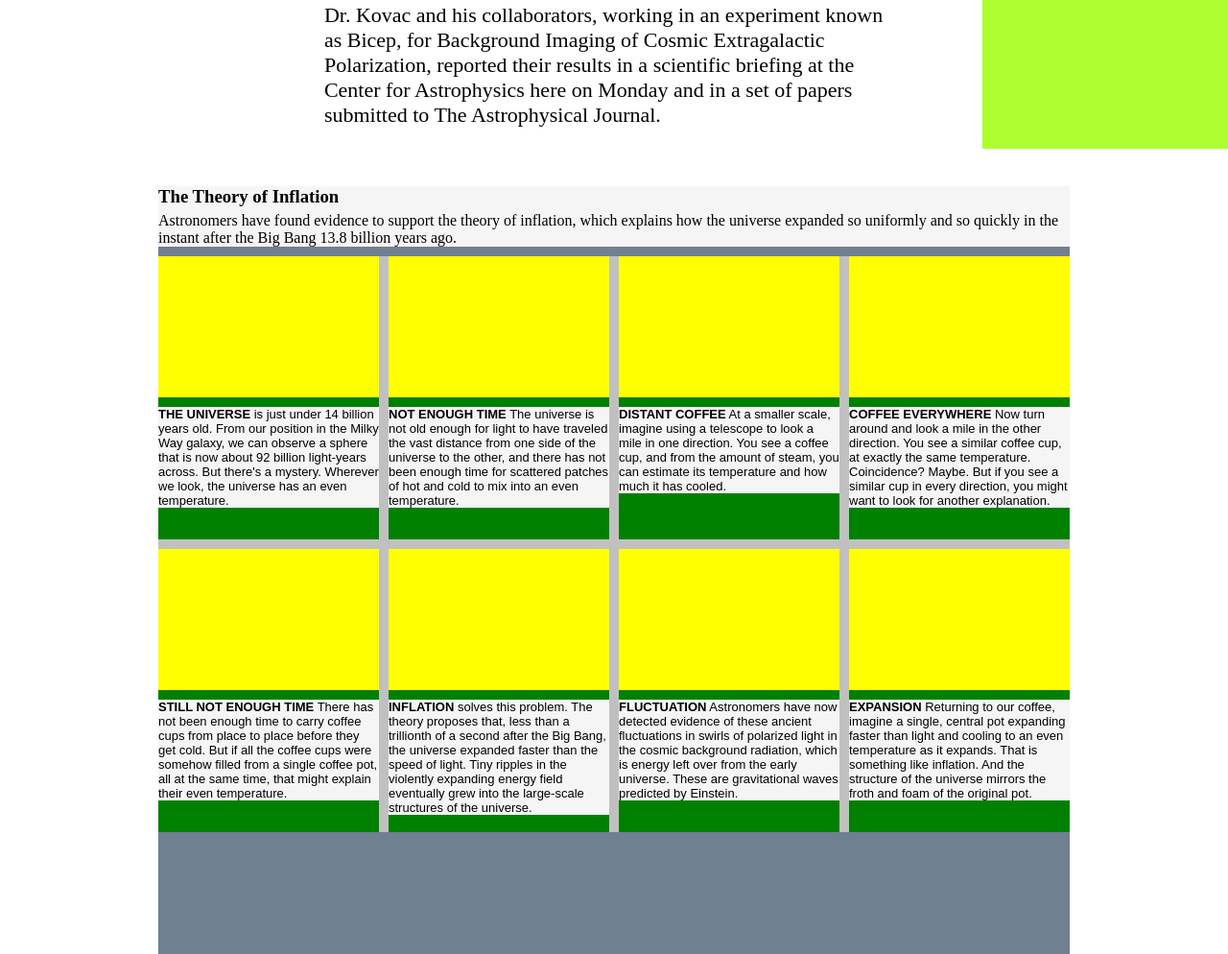
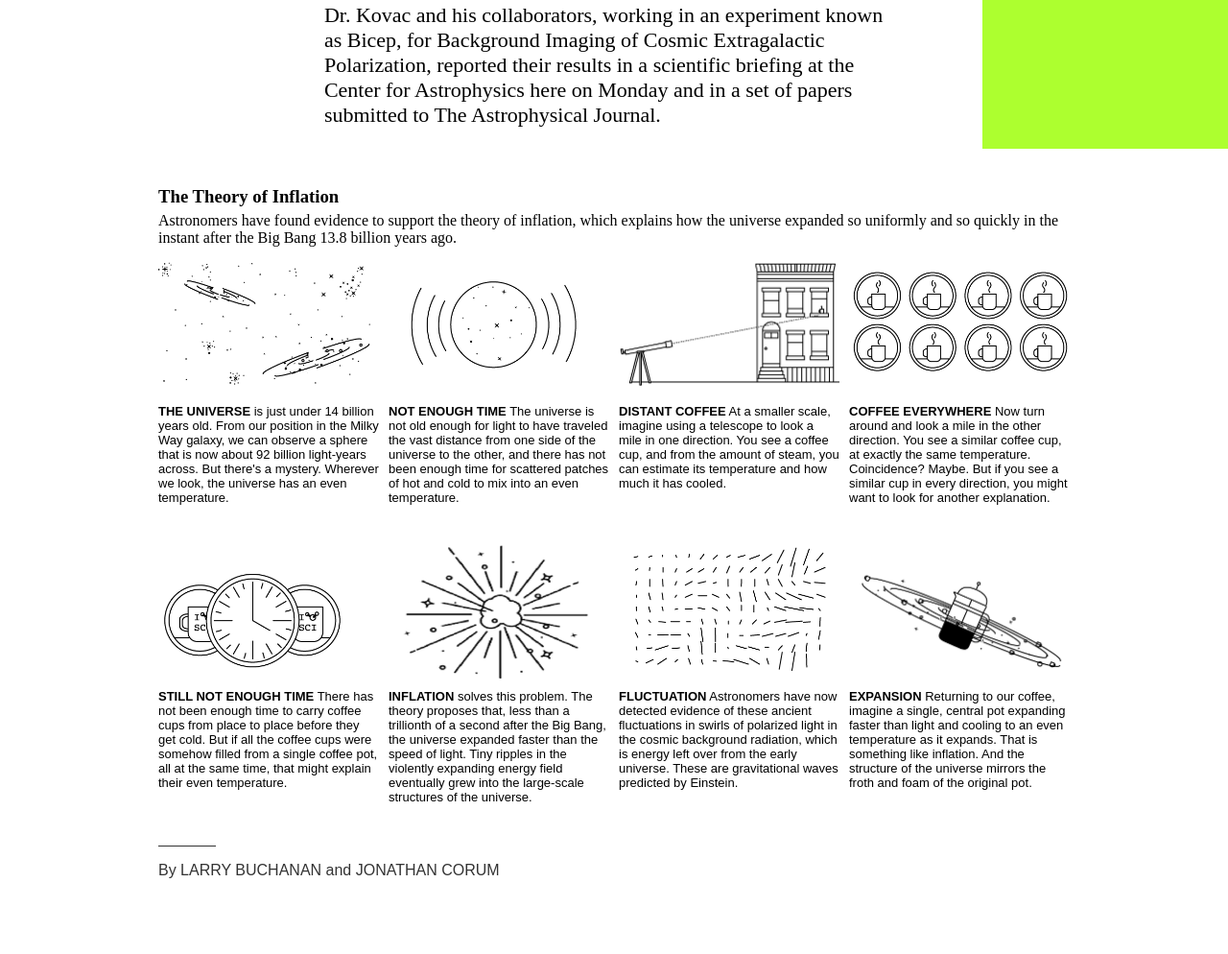
Before and after one commit to ioanniskousis/positioning, a plain HTML site: page index.html in a window 1280 px wide. Shown: the part 2850-3844 px from the top of the page at 96% size. After the commit the page ends 3781 px from the top, so only its background shows below. Drawn offline with Linux system fonts and the light colour scheme.

Commit message:
added article images for grid

```diff
--- a/index.html
+++ b/index.html
@@ -107,7 +107,9 @@
              </header>
              <div class="inflationGridBody">
                 <div class="inflationGridCell">
-                     <div class="inflationGridCellImage"></div>
+                     <div class="inflationGridCellImage">
+                         <img src="resources/articleImages/inflation-945-1.png" alt="inflation-945-1">
+                     </div>
                      <div class="inflationGridCellDesc">
                          <p>
                             <strong>THE UNIVERSE</strong>  is just under 14 billion years old. From our position in the Milky Way galaxy, we can observe a sphere that is now about 92 billion light-years across. But there's a mystery. Wherever we look, the universe has an even temperature.
@@ -115,7 +117,9 @@
                      </div>
                 </div>
                 <div class="inflationGridCell">
-                    <div class="inflationGridCellImage"></div>
+                    <div class="inflationGridCellImage">
+                        <img src="resources/articleImages/inflation-945-2.png" alt="inflation-945-2">
+                    </div>
                     <div class="inflationGridCellDesc">
                         <p>
                             <strong>NOT ENOUGH TIME</strong>  The universe is not old enough for light to have traveled the vast distance from one side of the universe to the other, and there has not been enough time for scattered patches of hot and cold to mix into an even temperature.
@@ -123,7 +127,9 @@
                     </div>
                 </div>
                 <div class="inflationGridCell">
-                    <div class="inflationGridCellImage"></div>
+                    <div class="inflationGridCellImage">
+                        <img src="resources/articleImages/inflation-945-3.png" alt="inflation-945-3">
+                    </div>
                     <div class="inflationGridCellDesc">
                         <p>
                             <strong>DISTANT COFFEE</strong> At a smaller scale, imagine using a telescope to look a mile in one direction. You see a coffee cup, and from the amount of steam, you can estimate its temperature and how much it has cooled.
@@ -131,7 +137,9 @@
                     </div>
                 </div>
                 <div class="inflationGridCell">
-                    <div class="inflationGridCellImage"></div>
+                    <div class="inflationGridCellImage">
+                        <img src="resources/articleImages/inflation-945-4.png" alt="inflation-945-4">
+                    </div>
                     <div class="inflationGridCellDesc">
                         <p>
                             <strong>COFFEE EVERYWHERE</strong>  Now turn around and look a mile in the other direction. You see a similar coffee cup, at exactly the same temperature. Coincidence? Maybe. But if you see a similar cup in every direction, you might want to look for another explanation.
@@ -139,7 +147,9 @@
                     </div>
                 </div>
                 <div class="inflationGridCell">
-                    <div class="inflationGridCellImage"></div>
+                    <div class="inflationGridCellImage">
+                        <img src="resources/articleImages/inflation-945-5.png" alt="inflation-945-5">
+                    </div>
                     <div class="inflationGridCellDesc">
                         <p>
                             <strong>STILL NOT ENOUGH TIME</strong>  There has not been enough time to carry coffee cups from place to place before they get cold. But if all the coffee cups were somehow filled from a single coffee pot, all at the same time, that might explain their even temperature.
@@ -147,7 +157,9 @@
                     </div>
                 </div>
                 <div class="inflationGridCell">
-                    <div class="inflationGridCellImage"></div>
+                    <div class="inflationGridCellImage">
+                        <img src="resources/articleImages/inflation-945-6.png" alt="inflation-945-6">
+                    </div>
                     <div class="inflationGridCellDesc">
                         <p>
                             <strong>INFLATION</strong>  solves this problem. The theory proposes that, less than a trillionth of a second after the Big Bang, the universe expanded faster than the speed of light. Tiny ripples in the violently expanding energy field eventually grew into the large-scale structures of the universe.
@@ -155,7 +167,9 @@
                     </div>
                 </div>
                 <div class="inflationGridCell">
-                    <div class="inflationGridCellImage"></div>
+                    <div class="inflationGridCellImage">
+                        <img src="resources/articleImages/inflation-945-7.png" alt="inflation-945-7">
+                    </div>
                     <div class="inflationGridCellDesc">
                         <p>
                             <strong>FLUCTUATION</strong>  Astronomers have now detected evidence of these ancient fluctuations in swirls of polarized light in the cosmic background radiation, which is energy left over from the early universe. These are gravitational waves predicted by Einstein.
@@ -163,7 +177,9 @@
                     </div>
                 </div>
                 <div class="inflationGridCell">
-                    <div class="inflationGridCellImage"></div>
+                    <div class="inflationGridCellImage">
+                        <img src="resources/articleImages/inflation-945-8.png" alt="inflation-945-8">
+                    </div>
                     <div class="inflationGridCellDesc">
                         <p>
                             <strong>EXPANSION</strong>  Returning to our coffee, imagine a single, central pot expanding faster than light and cooling to an even temperature as it expands. That is something like inflation. And the structure of the universe mirrors the froth and foam of the original pot.
@@ -173,7 +189,8 @@
 
              </div>
              <footer class="inflationGridFooter">
-
+             <div style="width: 60px; height: 10px; border-bottom: 1px solid #333;"> </div>
+             <p  style="font-family: Arial, Helvetica, sans-serif; color: #333;">By LARRY BUCHANAN and JONATHAN CORUM</p>
              </footer>
 
          </section>
--- a/resources/style.css
+++ b/resources/style.css
@@ -276,18 +276,18 @@ hr {
  /* -----------GRID---------------*/
 
  .inflationGridSection {
-     background-color: slategrey;
-     height: 500px;
+     /* background-color: slategrey; */
+     /* height: 500px; */
 
      margin: auto;
      width: 97%;
      max-width: 950px;
      min-width: 600px;
 
-     min-height: 800px;
+     /* min-height: 800px; */
  }
  .inflationGridHeader {
-    background-color: whitesmoke;
+    /* background-color: whitesmoke; */
  }
  .inflationGridHeader h3 {
     margin-bottom: 5px;
@@ -296,28 +296,40 @@ hr {
     margin: 0 0 10px 0;
  }
  .inflationGridBody {
-    background-color: silver;
+    /* background-color: silver; */
     width: 100%;
-    min-height: 600px;
+    /* min-height: 600px; */
     /* margin-top: 10px; */
-    margin-bottom: 500px;
+    /* margin-bottom: 500px; */
 
     display: grid;
     grid-template-columns: 1fr 1fr 1fr 1fr;
     grid-template-rows: 1fr 1fr;
     grid-gap: 10px;
+    overflow: hidden;
  }
- .inflationGridCell {
+ /* .inflationGridCell {
      background-color: green;
 
- }
+ } */
  .inflationGridCellImage {
-    background-color: yellow;
+    /* background-color: yellow; */
     height: 50%;
  }
  .inflationGridCellDesc p {
-    background-color: whitesmoke;
+    /* background-color: whitesmoke; */
      margin: 10px 0 10px 0;
      font-family: Arial, Helvetica, sans-serif;
      font-size: 13px;
  }
+
+ .inflationGridCellImage img {
+     width: 100%;
+ }
+
+ .inflationGridFooter {
+     width: 100%;
+     height: 60px;
+     margin-top: 20px;
+     /* background-color: lightseagreen; */
+ }
```
Also changed, not shown: resources/articleImages/26Techfix-illo-square640.jpg (added), resources/articleImages/27hours-queenstown2-square640-v2.jpg (added), resources/articleImages/imgad.jpg (added), resources/articleImages/inflation-945-1.png (added), resources/articleImages/inflation-945-2.png (added), resources/articleImages/inflation-945-3.png (added), resources/articleImages/inflation-945-4.png (added), resources/articleImages/inflation-945-5.png (added), resources/articleImages/inflation-945-6.png (added), resources/articleImages/inflation-945-7.png (added), resources/articleImages/inflation-945-8.png (added), resources/articleImages/merlin_167112210_fe09b06a-1d0b-4e37-9006-119c085d62f5-square640.jpg (added).
